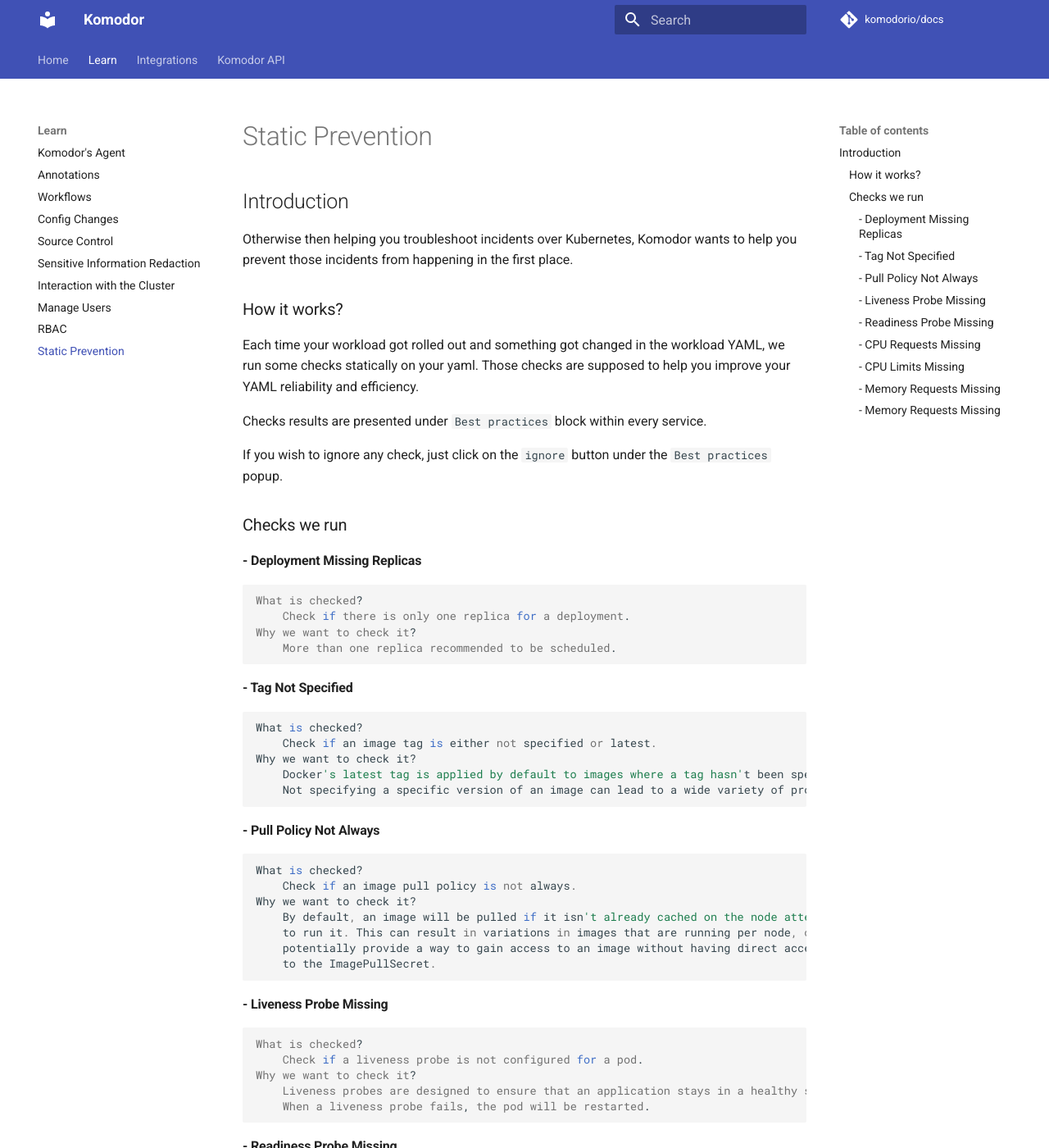
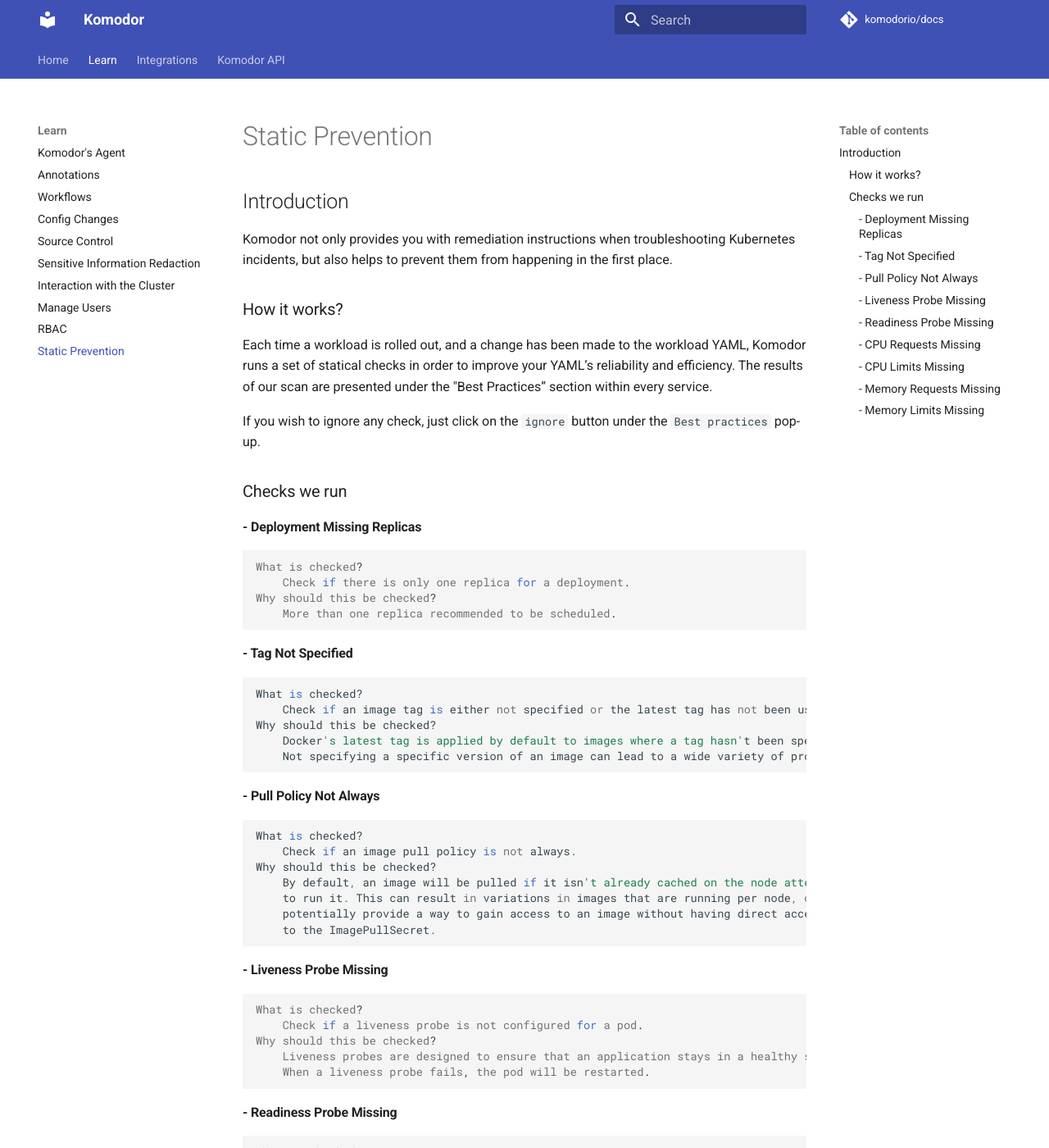
Before and after one commit to komodorio/docs, an MkDocs documentation site: the page built from docs/Learn/Static-Prevention.md, in a window 1280 px wide and 1400 px high. Shown: the whole window at 82% size. Built offline with MkDocs 1.6.1 and Material for MkDocs 9.7.7, drawn with Linux system fonts in a browser that asks for light colours; comment, search, counter and statistics services are not loaded; some of the changed text lies outside the part shown.

Commit message:
Update Static-Prevention.md

```diff
--- a/docs/Learn/Static-Prevention.md
+++ b/docs/Learn/Static-Prevention.md
@@ -2,18 +2,16 @@
 
 ## Introduction
 
-Otherwise then helping you troubleshoot incidents over Kubernetes, Komodor wants to
-help you prevent those incidents from happening in the first place.
+Komodor not only provides you with remediation instructions when troubleshooting Kubernetes incidents,
+but also helps to prevent them from happening in the first place.
 
 ### How it works?
 
-Each time your workload got rolled out and something got changed in the workload YAML, we run
-some checks statically on your yaml. Those checks are supposed to help you improve your YAML reliability
-and efficiency.
+Each time a workload is rolled out, and a change has been made to the workload YAML, Komodor runs a set of statical
+checks in order to improve your YAML’s reliability and efficiency.
+The results of our scan are presented under the "Best Practices” section within every service.
 
-Checks results are presented under `Best practices` block within every service.
-
-If you wish to ignore any check, just click on the `ignore` button under the `Best practices` popup.
+If you wish to ignore any check, just click on the `ignore` button under the `Best practices` pop-up.
 
 ### Checks we run
 
@@ -21,14 +19,14 @@
 
     What is checked?
         Check if there is only one replica for a deployment.
-    Why we want to check it?
+    Why should this be checked?
         More than one replica recommended to be scheduled.
 
 #### - Tag Not Specified
 
     What is checked?
-        Check if an image tag is either not specified or latest.
-    Why we want to check it?
+        Check if an image tag is either not specified or the latest tag has not been used.
+    Why should this be checked?
         Docker's latest tag is applied by default to images where a tag hasn't been specified.
         Not specifying a specific version of an image can lead to a wide variety of problems.
 
@@ -36,7 +34,7 @@
 
     What is checked?
         Check if an image pull policy is not always.
-    Why we want to check it?
+    Why should this be checked?
         By default, an image will be pulled if it isn't already cached on the node attempting
         to run it. This can result in variations in images that are running per node, or
         potentially provide a way to gain access to an image without having direct access
@@ -46,7 +44,7 @@
 
     What is checked?
         Check if a liveness probe is not configured for a pod.
-    Why we want to check it?
+    Why should this be checked?
         Liveness probes are designed to ensure that an application stays in a healthy state.
         When a liveness probe fails, the pod will be restarted.
 
@@ -55,38 +53,38 @@
 
     What is checked?
         Check if a readiness probe is not configured for a pod.
-    Why we want to check it?
-        A readiness probe can ensure the traffic is not sent to a pod until it is actually
-        ready to receive traffic.
+    Why should this be checked?
+        A readiness probe can ensure that the traffic is not sent to a pod until it is actually
+        ready to receive the traffic.
 
 #### - CPU Requests Missing
 
     What is checked?
         Check if resources.requests.cpu attribute is not configured.
-    Why we want to check it?
+    Why should this be checked?
         Setting appropriate resource requests will ensure that all your applications have
-        sufficient compute resources.
+        sufficient compute CPU resources.
 
 #### - CPU Limits Missing
 
     What is checked?
         Check if resources.limits.cpu attribute is not configured.
-    Why we want to check it?
+    Why should this be checked?
         Setting appropriate resource limits will ensure that your applications do not
-        consume too many resources.
+        consume too many CPU resources.
 
 #### - Memory Requests Missing
 
     What is checked?
         Check if resources.requests.memory attribute is not configured.
-    Why we want to check it?
+    Why should this be checked?
         Setting appropriate resource requests will ensure that all your applications have
-        sufficient compute resources.
+        sufficient memory compute resources.
 
-#### - Memory Requests Missing
+#### - Memory Limits Missing
 
     What is checked?
         Check if resources.limits.memory attribute is not configured.
-    Why we want to check it?
+    Why should this be checked?
         Setting appropriate resource limits will ensure that your applications do not consume
-        too many resources.
+        too many memory resources.
```
